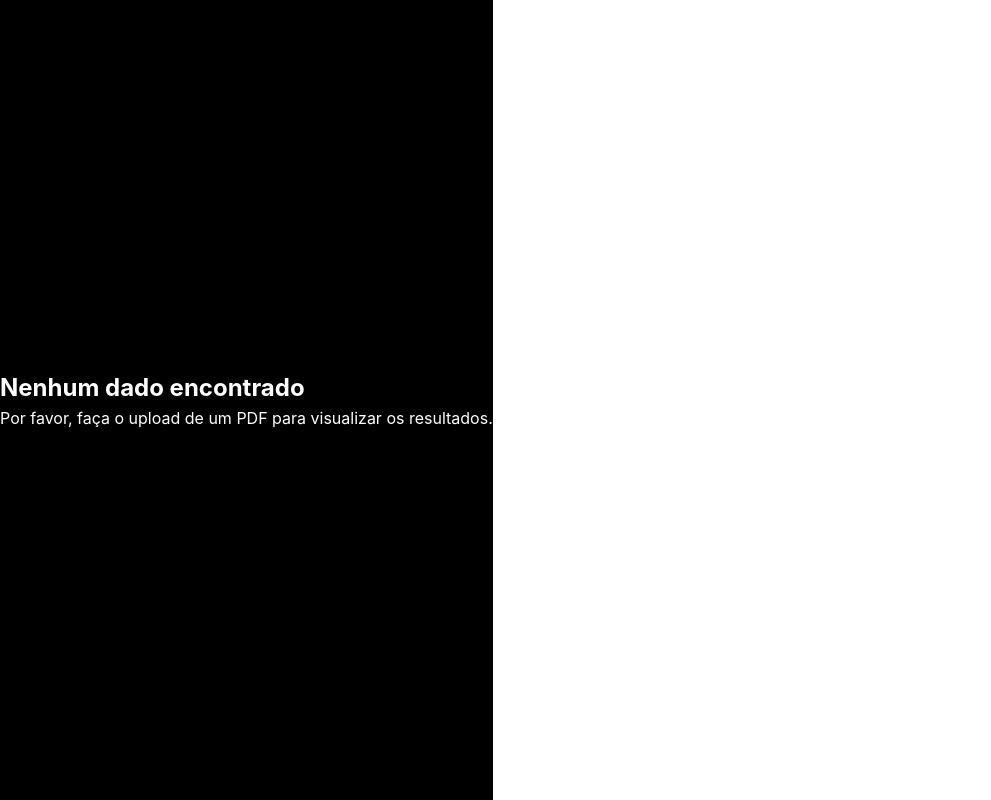
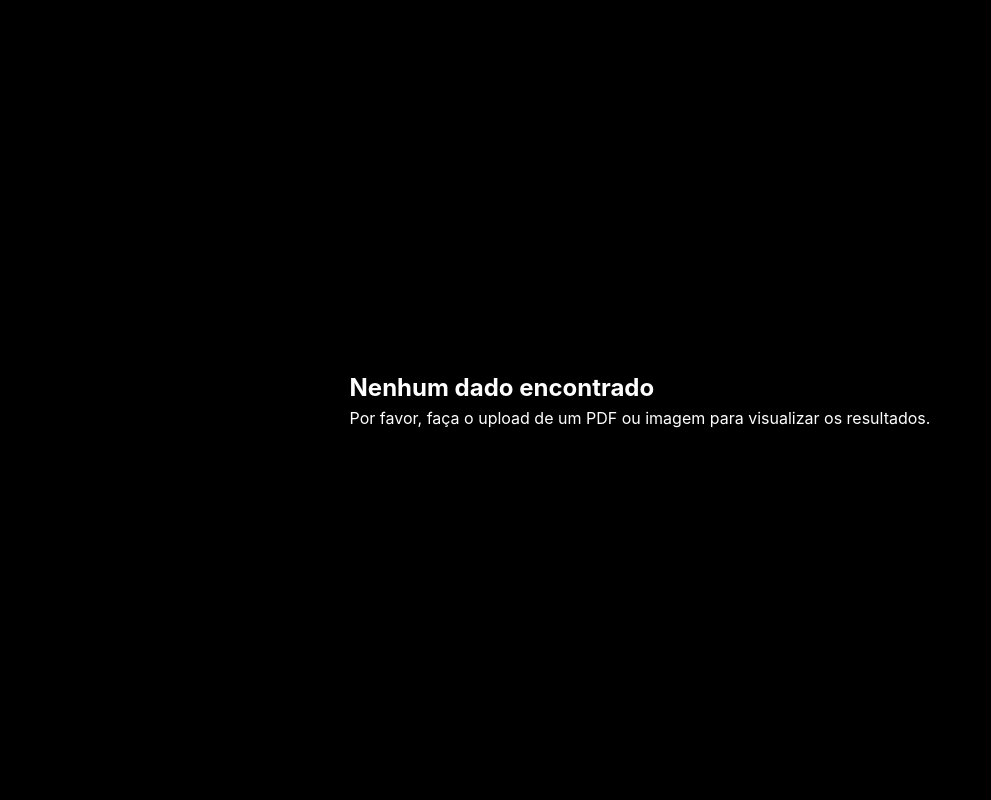
Before and after one commit to matheus-corbellini/193-MarcoZero, a React (Vite) app: page /results in a window 1280 px wide. Shown: the whole page, without its empty margins (0-991 px from the left). Built offline with nearby package versions, Linux system fonts and the light colour scheme.

Commit message:
ajustando mensagem de erro

```diff
--- a/src/pages/results.tsx
+++ b/src/pages/results.tsx
@@ -24,6 +24,7 @@ export default function PdfResultsScreen() {
       <div
         style={{
           minHeight: "100vh",
+          minWidth: "100vw",
           display: "flex",
           alignItems: "center",
           justifyContent: "center",
@@ -34,7 +35,8 @@ export default function PdfResultsScreen() {
         <div>
           <h2>Nenhum dado encontrado</h2>
           <p>
-            Por favor, faça o upload de um PDF para visualizar os resultados.
+            Por favor, faça o upload de um PDF ou imagem para visualizar os
+            resultados.
           </p>
         </div>
       </div>
```
